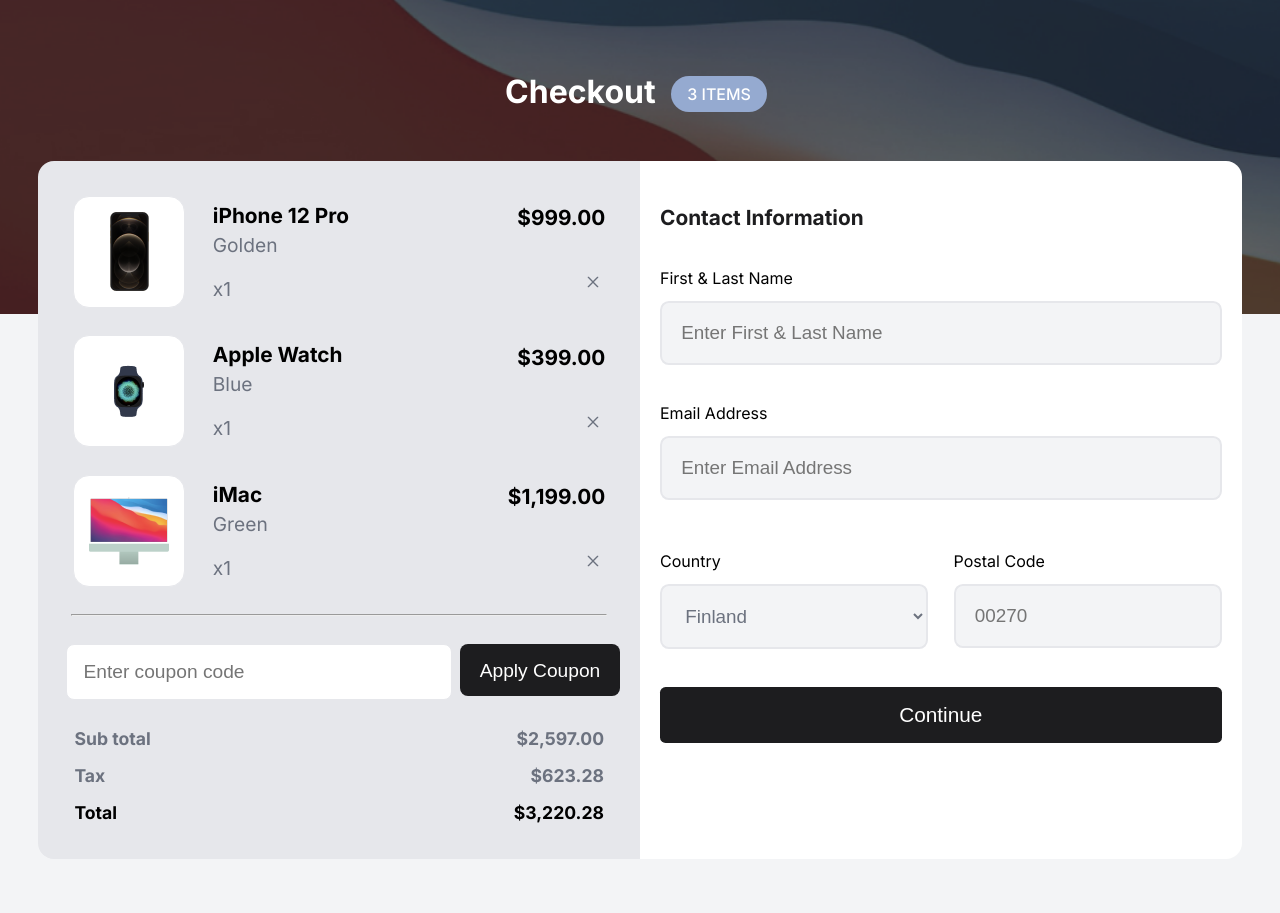
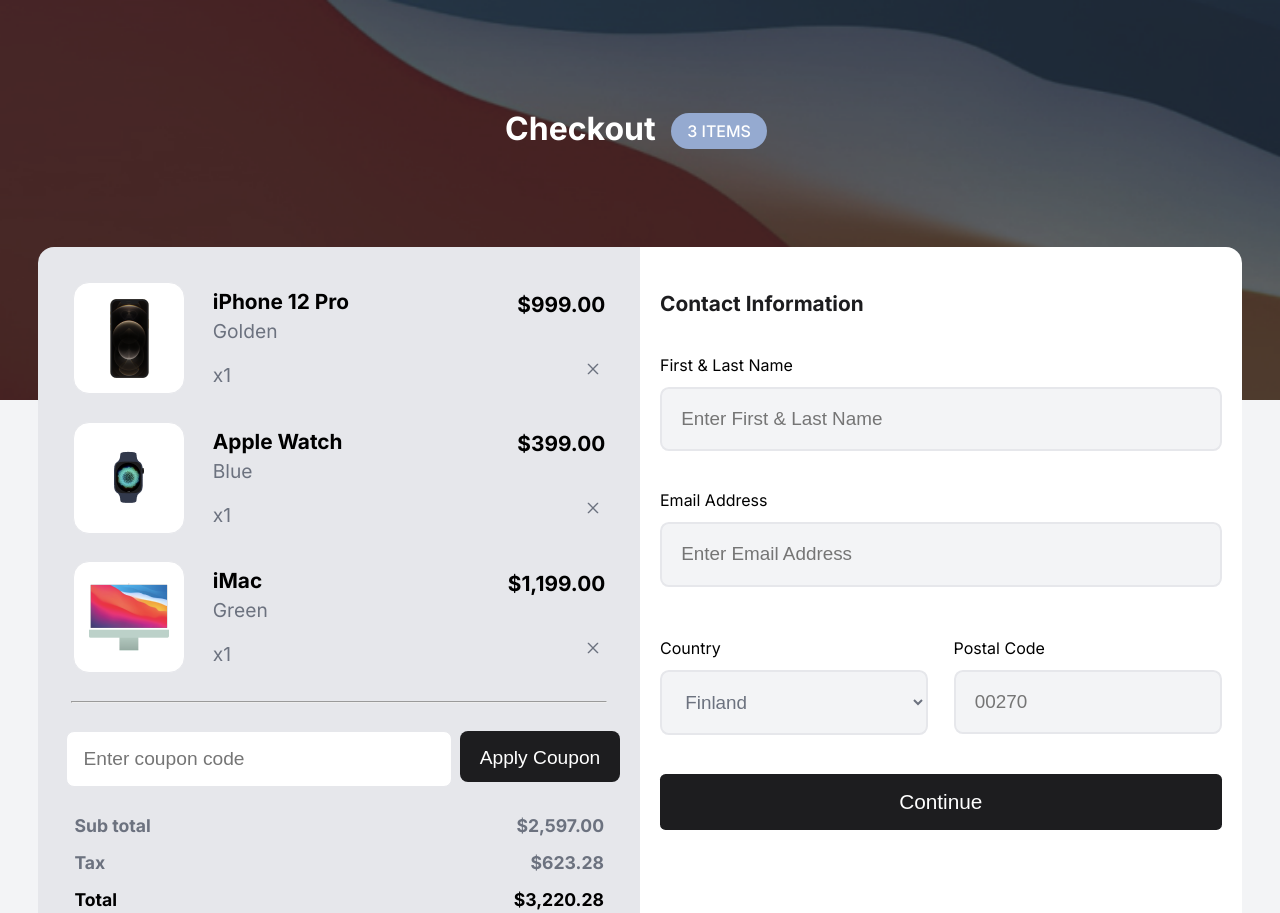
Before and after one commit to thamidAhmedKhan/apple-eshop-checkout, a plain HTML site: page index.html in a window 1280 px wide. Shown: the top 913 px of the page. Drawn offline with Linux system fonts and the light colour scheme.

Commit message:
Initial commit with all project files

```diff
--- a/styles.css
+++ b/styles.css
@@ -27,18 +27,20 @@ body {
 .header {
     background-image: url('assets/background-image.png');
     width: 100%;
-    height: 39.2vh;
-    ;
+    height: 50vh;
     background-size: cover;
     background-position: center;
     background-repeat: no-repeat;
     text-align: center;
     color: #FFFFFF;
+    display: flex;
+    justify-content: center;
+    align-items: center;
 }
 
 .header div {
     position: relative;
-    top: 9vh;
+    top: -9vh;
     font-size: 2rem;
     font-weight: 700;
     display: inline-block;
```
